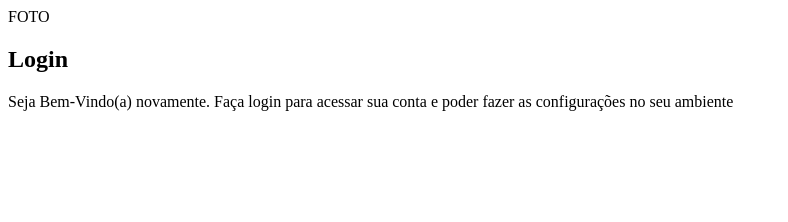
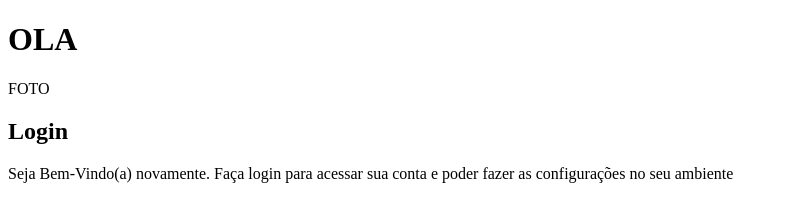
Before and after one commit to mailaaires/projeto-login, a plain HTML site: page index.html in a window 1280 px wide. Shown: the whole page, without its empty margins (0-788 px from the left). Drawn offline with Linux system fonts and the light colour scheme.

Commit message:
Update index.html

```diff
--- a/index.html
+++ b/index.html
@@ -8,6 +8,8 @@
 </head>
 <body>
     <main>
+
+        <h1>OLA</h1>
         <section id="login">
             <div id="imagem">
                 FOTO
```
